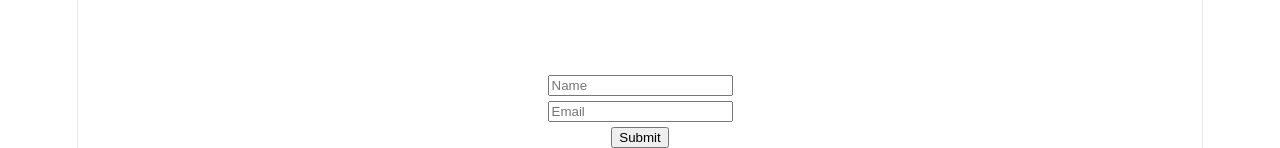
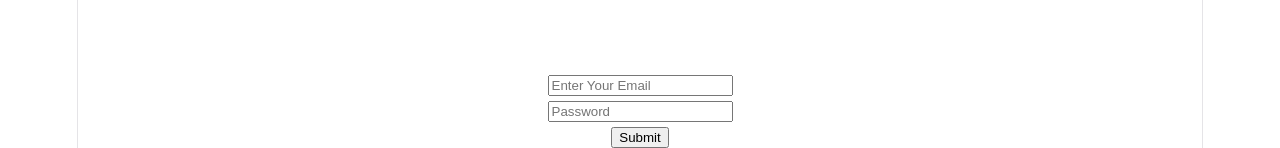
Before and after one commit to abusaleh2234/react_form, a React (Vite) app: page / in a window 1280 px wide. Shown: the part 652-800 px from the top of the page. Built offline with nearby package versions, Linux system fonts and the light colour scheme.

Commit message:
uncontrolled action

```diff
--- a/src/App.jsx
+++ b/src/App.jsx
@@ -2,6 +2,7 @@
 import './App.css'
 import ControlledField from './Component/ControlledFiled/ControlledField';
 import FromAction from './Component/FromAction/FromAction';
+import UnControlled from './Component/UnControlled/UnControlled';
 
 function App() {
   const handleSubmit = (e) => {
@@ -25,8 +26,9 @@ function App() {
 
       </section>
       {/* <FromAction></FromAction> */}
-    <ControlledField></ControlledField>
-
+    {/* <ControlledField></ControlledField>
+     */}
+<UnControlled></UnControlled>
 
     </>
   )
--- a/src/Component/UnControlled/UnControlled.jsx
+++ b/src/Component/UnControlled/UnControlled.jsx
@@ -1,8 +1,24 @@
+import { useRef } from "react";
 
 const UnControlled = () => {
+    const emailRef = useRef('')
+    const passRef = useRef('')
+    const handleSubmit = (e) => {
+        e.preventDefault()
+        const email = emailRef.current.value
+        const password = passRef.current.value
+        console.log(email,password);
+
+    }
     return (
         <div>
-
+            <form onSubmit={handleSubmit}>
+          <input type="email" ref={emailRef} name="email" placeholder='Enter Your Email' />
+          <br />
+          <input type="password" ref={passRef} name="password" placeholder="Password" />
+          <br />
+          <button type="submit">Submit</button>
+        </form>
         </div>
     );
 };
```
